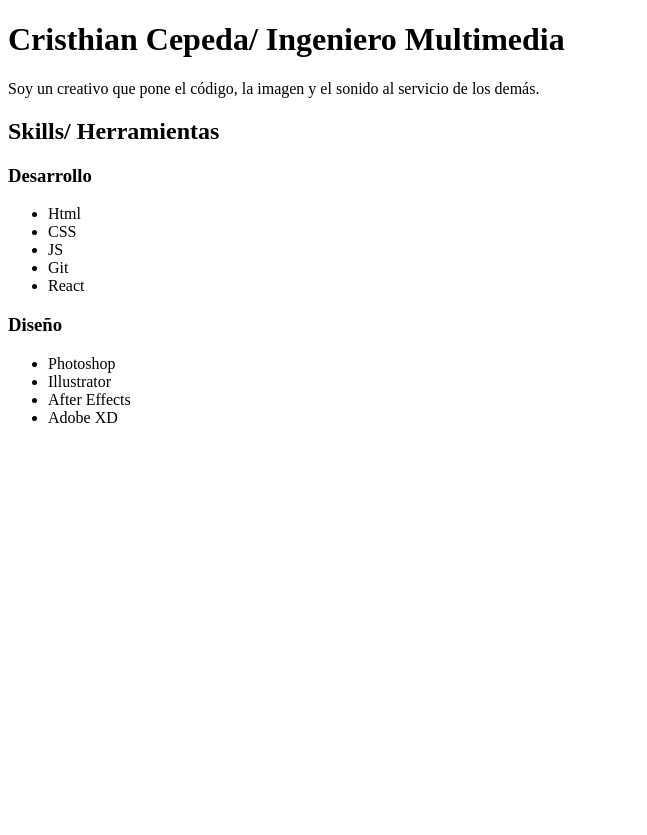
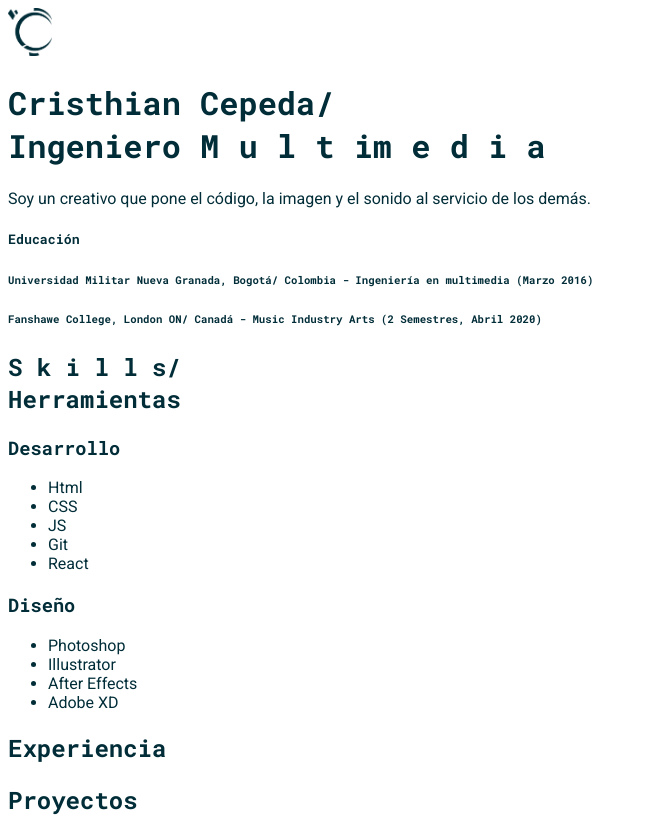
Before and after one commit to crishood/cristhian.ninja, a website: page index.html in a window 1280 px wide. Shown: the whole page, without its empty margins (0-647 px from the left). Before the commit the page ends 800 px from the top, so only its background shows below. Drawn offline with Linux system fonts and the light colour scheme.

Commit message:
Estilos primarios, fuentes, estructura y logo

```diff
--- a/index.html
+++ b/index.html
@@ -3,18 +3,31 @@
 <head>
     <meta charset="UTF-8">
     <meta name="viewport" content="width=device-width, initial-scale=1.0">
+    <link rel="stylesheet" href="style/withStyle.css">
     <title>Cristhian Cepeda/ Ingeniero Multimedia</title>
 </head>
 <body>
+    <header>
+        <div class="logo"><img src="img/logo-cristhian-cepeda.png" width="44" alt=""></div>
+    </header>
     <div class="profile">
         <div class="profile-description">
-            <h1>Cristhian Cepeda/ Ingeniero Multimedia</h1>
+            <h1>Cristhian Cepeda/<br> Ingeniero M u l t  im e d i a</h1>
             <p>
                 Soy un creativo que pone el código, la imagen y el sonido al servicio de los demás.
             </p>
+            <h5>
+                Educación
+            </h5>
+            <h6>
+                Universidad Militar Nueva Granada, Bogotá/ Colombia - Ingeniería en multimedia (Marzo 2016)
+            </h6>
+            <h6>
+                Fanshawe College, London ON/ Canadá - Music Industry Arts (2 Semestres, Abril 2020)
+            </h6>
         </div>
         <div class="profile-skills">
-            <h2>Skills/ Herramientas</h2>
+            <h2>S k i l l s/<br> Herramientas</h2>
             <h3>Desarrollo</h3>
             <ul>
                 <li>Html</li>
@@ -33,10 +46,10 @@
         </div>
     </div>
     <div class="experience">
-
+        <h2>Experiencia</h2>
     </div>
     <div class="projects">
-
+        <h2>Proyectos</h2>
     </div>
     <div class="contact">
 
--- /dev/null
+++ b/style/withStyle.css
@@ -0,0 +1,8 @@
+@import url('https://fonts.googleapis.com/css2?family=Roboto&family=Roboto+Mono:wght@200;400;700&display=swap');
+body{
+    font-family: 'Roboto Mono', monospace;
+    color: #012D38;
+}
+p, li{
+    font-family: 'Roboto', sans-serif;
+}
```
Also changed, not shown: img/logo-cristhian-cepeda.png (added).
